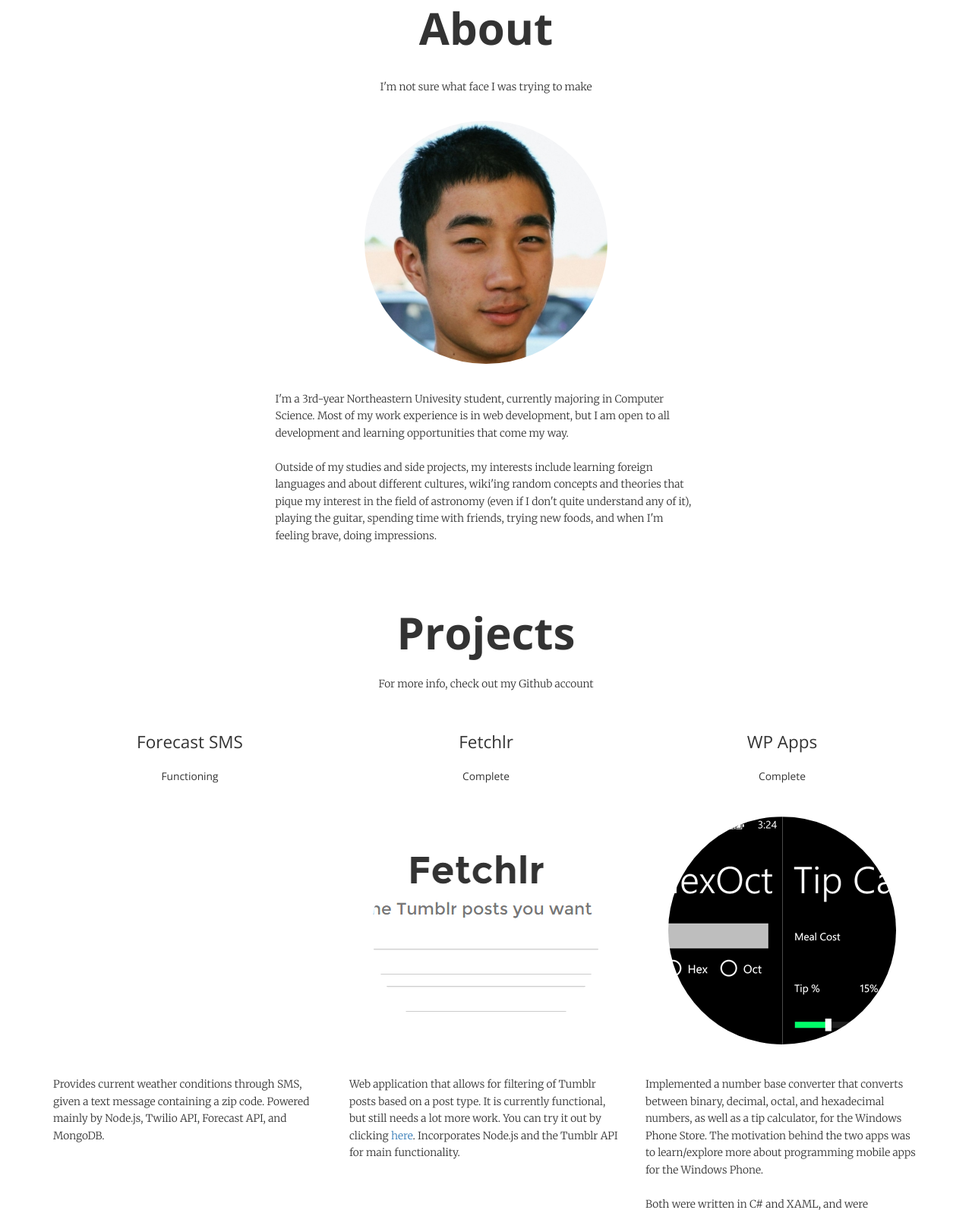
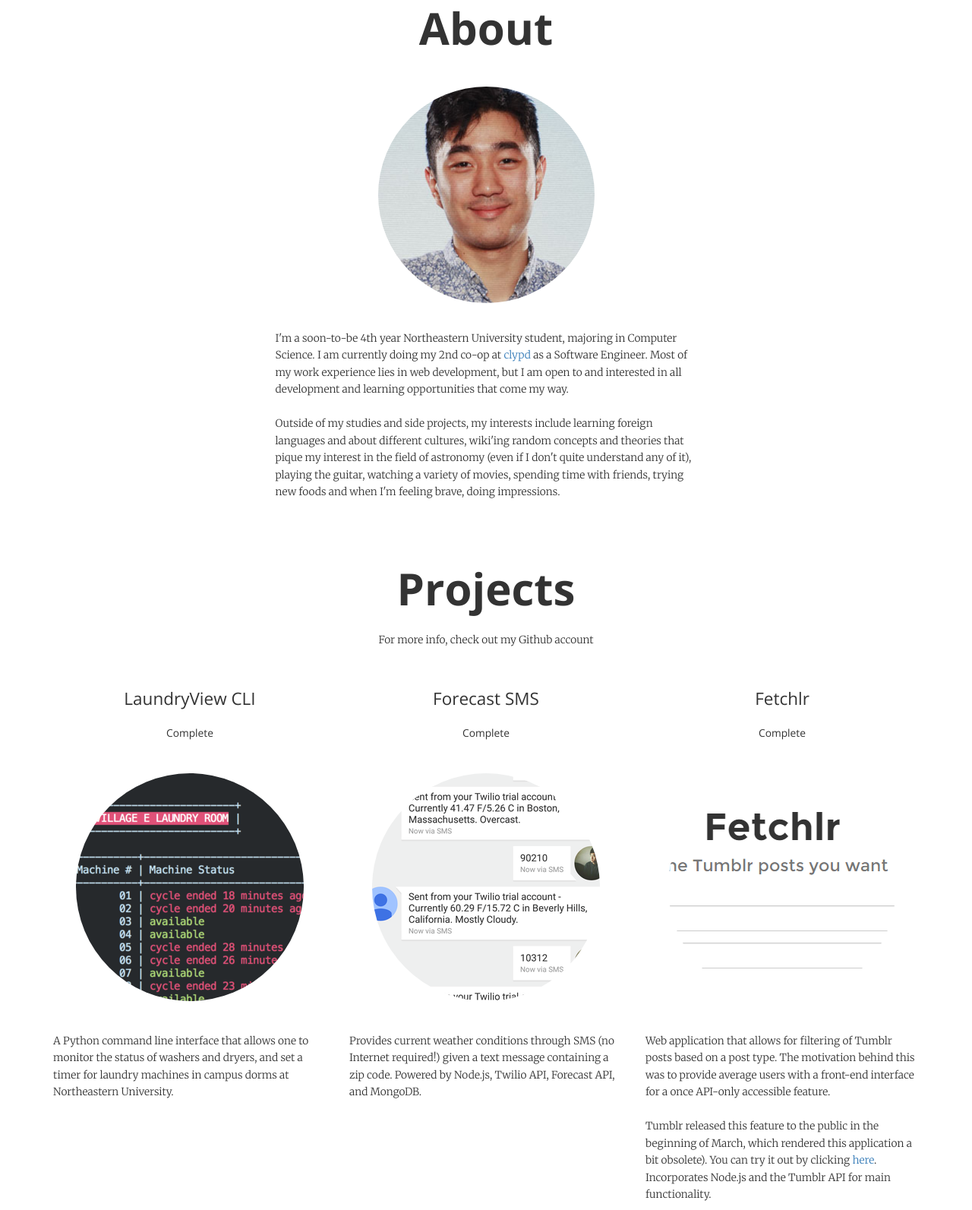
Before and after one commit to jonathanchiu/website, a website: page index.html in a window 1280 px wide. Shown: the part 870-2463 px from the top of the page at 76% size. Drawn offline with nearby package versions, Linux system fonts and the light colour scheme.

Commit message:
Update with new photo of myself, new project, and updated desc.

```diff
--- a/css/style.css
+++ b/css/style.css
@@ -6,8 +6,7 @@ body {
   max-width: 1280px;
 }
 .jumbotron {
-  /* Photo taken from unsplash */
-  background: no-repeat center right fixed url('../images/flowers-min.jpg');
+  background: no-repeat center right fixed url('../images/flowers.jpg');
   margin-bottom: 0px;
   -webkit-background-size: cover;
   -moz-background-size: cover;
@@ -49,14 +48,14 @@ a:hover {
 }
 .project-thumbnail {
   -webkit-border-radius: 50%;
-  -moz-border-radius: 50%;
+  border-radius: 50%;
+  user-drag: none;
+  -moz-user-select: none;
+  -webkit-user-drag: none;
   width: 300px;
   height: 300px;
   display: block;
   margin: auto;
-  user-drag: none;
-  -moz-user-select: none;
-  -webkit-user-drag: none;
   margin-top: 3em;
   margin-bottom: 3em;
 }
@@ -80,12 +79,13 @@ a:hover {
 #me {
   display: block;
   margin: auto;
-  width: 320px;
-  height: 320px;
+  width: 285px;
+  height: 285px;
   -webkit-border-radius: 50%;
   -moz-border-radius: 50%;
-  background: url('../images/me.jpg') no-repeat;
-  background-position: 76% 7%;
+  background: url('../images/cropped_clypd.jpg') no-repeat;
+  /*background-position: 76% 7%;*/
+  background-position: 53%;
   margin-top: 2.5em;
   margin-bottom: 2.5em;
 }
--- a/index.html
+++ b/index.html
@@ -32,13 +32,13 @@
     <div class="row">
       <div class="col-md-6 col-md-offset-3">
           <h1 class="text-center">About</h1>
-          <p class="text-center">I'm not sure what face I was trying to make</p>
+          <p class="text-center"></p>
           <div id="me"></div>
           <p>
-            I'm a 3rd-year Northeastern Univesity student, currently majoring in Computer Science. Most of my work experience is in web development, but I am open to all development and learning opportunities that come my way.
+            I'm a soon-to-be 4th year Northeastern University student, majoring in Computer Science. I am currently doing my 2nd co-op at <a href="http://clypd.com">clypd</a> as a Software Engineer. Most of my work experience lies in web development, but I am open to and interested in all development and learning opportunities that come my way.
           </p>
           <p>
-            Outside of my studies and side projects, my interests include learning foreign languages and about different cultures, wiki'ing random concepts and theories that pique my interest in the field of astronomy (even if I don't quite understand any of it), playing the guitar, spending time with friends, trying new foods, and when I'm feeling brave, doing impressions.
+            Outside of my studies and side projects, my interests include learning foreign languages and about different cultures, wiki'ing random concepts and theories that pique my interest in the field of astronomy (even if I don't quite understand any of it), playing the guitar, watching a variety of movies, spending time with friends, trying new foods and when I'm feeling brave, doing impressions.
           </p>
       </div>
     </div>
@@ -53,12 +53,23 @@
 
         <div class="col-md-4">
           <div class="project">
+            <h3 class="text-center">LaundryView CLI</h3>
+            <h4 class="text-center">Complete</h4>
+            <div class="project-thumbnail" style="background: url(../images/cli.png); background-position: 50% 0%;"></div>
+            <p>
+              A Python command line interface that allows one to monitor the status of washers and dryers, and set a timer for laundry machines in campus dorms at Northeastern University.
+            </p>
+          </div>
+        </div>
+
+        <div class="col-md-4">
+          <div class="project">
             <h3 class="text-center">Forecast SMS</h3>
-            <h4 class="text-center">Functioning</h4>
-            <div class="project-thumbnail" style="background: url(../images/ss.png); background-position: 50% 50%;"></div>
+            <h4 class="text-center">Complete</h4>
+            <div class="project-thumbnail" style="background: url(../images/forecastsms.png); background-position: 50% 50%;"></div>
             <p>
-              Provides current weather conditions through SMS, given a text message containing
-              a zip code. Powered mainly by Node.js, Twilio API, Forecast API, and MongoDB.
+              Provides current weather conditions through SMS (no Internet required!) given a text message containing
+              a zip code. Powered by Node.js, Twilio API, Forecast API, and MongoDB.
             </p>
           </div>
         </div>
@@ -69,10 +80,19 @@
             <h4 class="text-center">Complete</h4>
             <div class="project-thumbnail" style="background: url(../images/fetchlr_updated.png); background-position: 50% 0%;"></div>
             <p>
-              Web application that allows for filtering of Tumblr posts based on a post type. It is currently functional, but still needs a lot more work. You can try it out by clicking <a href="/fetchlr">here</a>. Incorporates Node.js and the Tumblr API for main functionality.
+              Web application that allows for filtering of Tumblr posts based on a post type. The motivation behind this was to provide average users with a front-end interface for a once API-only accessible feature.
+            </p>
+            <p>
+              Tumblr released this feature to the public in the beginning of March, which rendered this application a bit obsolete). You can try it out by clicking <a href="/fetchlr">here</a>. Incorporates Node.js and the Tumblr API for main functionality.
             </p>
           </div>
         </div>
+
+
+
+      </div>
+
+      <div class="row">
 
         <div class="col-md-4">
           <div class="project">
@@ -90,9 +110,6 @@
           </div>
         </div>
 
-      </div>
-
-      <div class="row">
         <div class="col-md-4">
           <div class="project">
             <h3 class="text-center">Time</h3>
```
Also changed, not shown: images/cli.png (added), images/cropped_clypd.jpg (added), images/emp_jon@2x1.jpg (added), images/flowers.jpg (added), images/forecastsms.png (added), images/ss.png (added).
